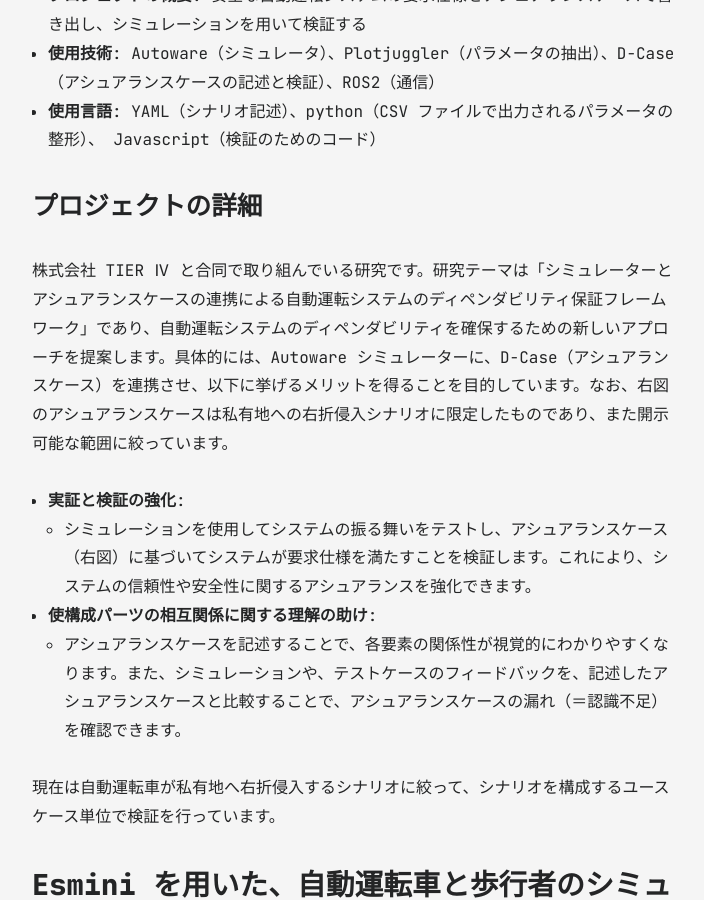
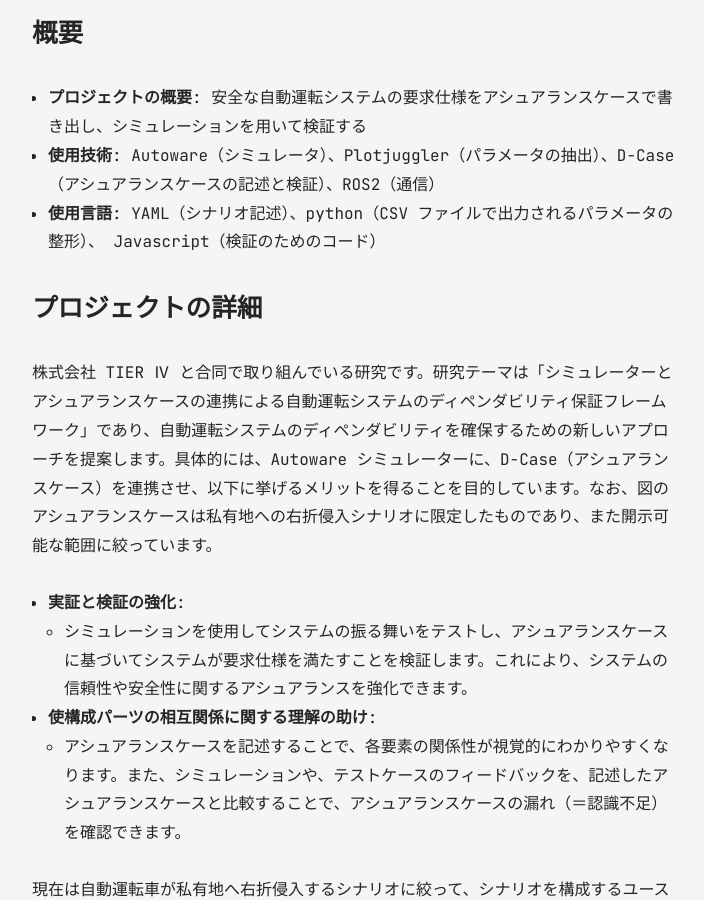
Before and after one commit to kodama3008/kodama3008.github.io, a Jekyll site: the page built from all_collections/_posts/2024-03-05-portfolio-markdown.md, in a window 1280 px wide and 900 px high, scrolled down 1858 px. Shown: the whole window, without its empty margins (283-987 px from the left). Built offline with Jekyll 4.4.1, drawn with Linux system fonts in a browser that asks for light colours; some of the changed text lies outside the part shown.

Commit message:
Update 2024-03-05-portfolio-markdown.md

```diff
--- a/all_collections/_posts/2024-03-05-portfolio-markdown.md
+++ b/all_collections/_posts/2024-03-05-portfolio-markdown.md
@@ -15,10 +18,10 @@
 
 ### プロジェクトの詳細
 
-株式会社 TIER Ⅳ と合同で取り組んでいる研究です。研究テーマは「シミュレーターとアシュアランスケースの連携による自動運転システムのディペンダビリティ保証フレームワーク」であり、自動運転システムのディペンダビリティを確保するための新しいアプローチを提案します。具体的には、Autoware シミュレーターに、D-Case（アシュアランスケース）を連携させ、以下に挙げるメリットを得ることを目的しています。なお、右図のアシュアランスケースは私有地への右折侵入シナリオに限定したものであり、また開示可能な範囲に絞っています。
+株式会社 TIER Ⅳ と合同で取り組んでいる研究です。研究テーマは「シミュレーターとアシュアランスケースの連携による自動運転システムのディペンダビリティ保証フレームワーク」であり、自動運転システムのディペンダビリティを確保するための新しいアプローチを提案します。具体的には、Autoware シミュレーターに、D-Case（アシュアランスケース）を連携させ、以下に挙げるメリットを得ることを目的しています。なお、図のアシュアランスケースは私有地への右折侵入シナリオに限定したものであり、また開示可能な範囲に絞っています。
 
 - **実証と検証の強化**:
-  - シミュレーションを使用してシステムの振る舞いをテストし、アシュアランスケース（右図）に基づいてシステムが要求仕様を満たすことを検証します。これにより、システムの信頼性や安全性に関するアシュアランスを強化できます。
+  - シミュレーションを使用してシステムの振る舞いをテストし、アシュアランスケースに基づいてシステムが要求仕様を満たすことを検証します。これにより、システムの信頼性や安全性に関するアシュアランスを強化できます。
 - **使構成パーツの相互関係に関する理解の助け**:
   - アシュアランスケースを記述することで、各要素の関係性が視覚的にわかりやすくなります。また、シミュレーションや、テストケースのフィードバックを、記述したアシュアランスケースと比較することで、アシュアランスケースの漏れ（＝認識不足）を確認できます。
 
```
Also changed, not shown: other parts of all_collections/_posts/2024-03-05-portfolio-markdown.md (+4 -1 lines).
